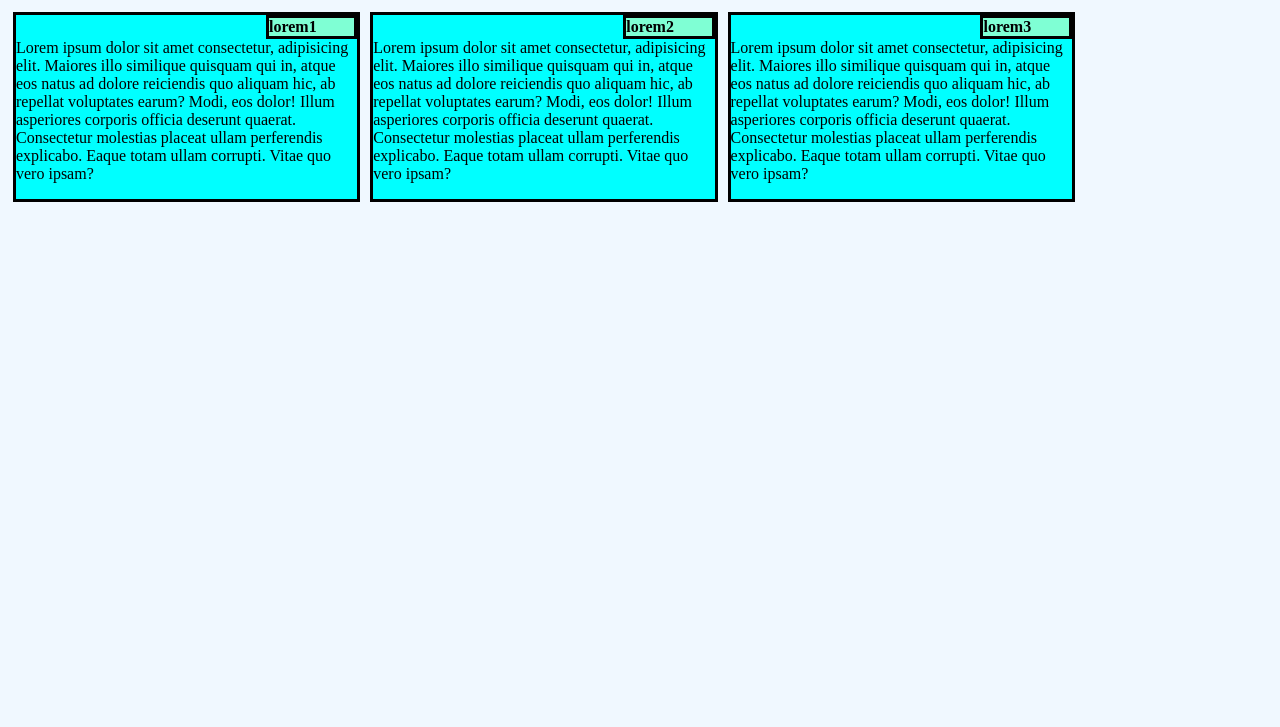
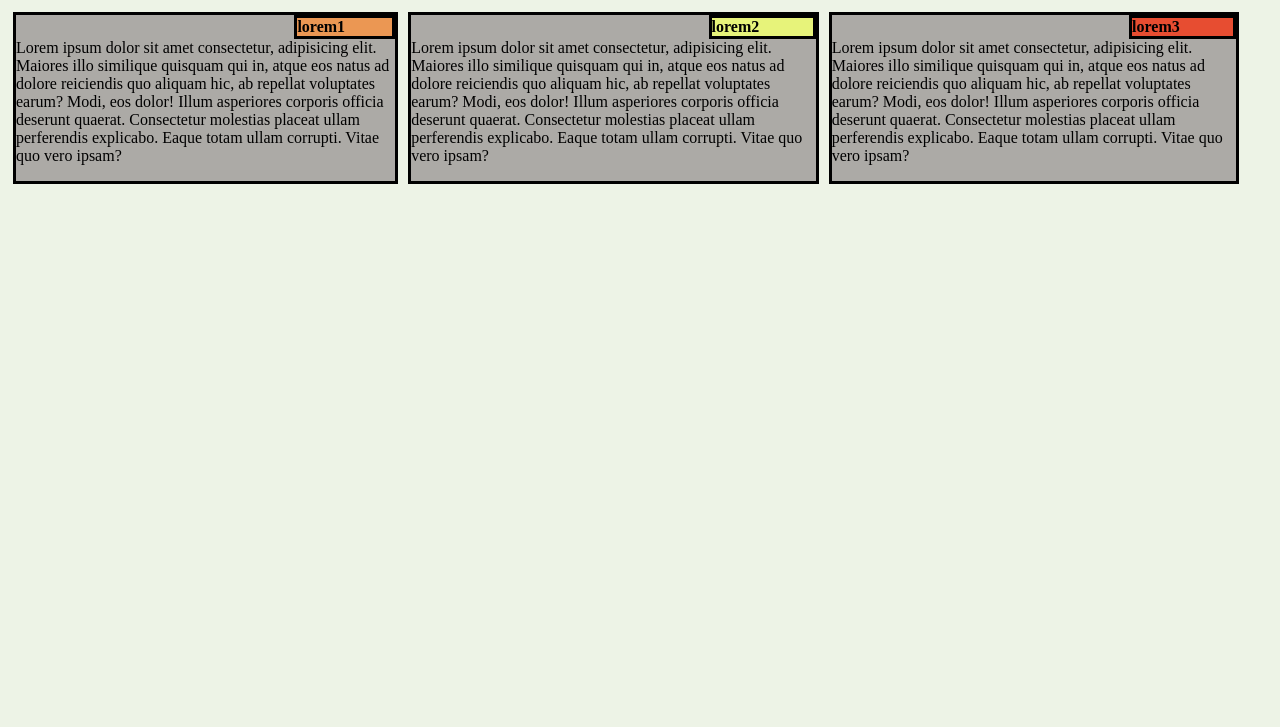
Before and after one commit to Udit763/assignmentCoursera, a plain HTML site: page index.html in a window 1280 px wide. Shown: the part 73-800 px from the top of the page. Drawn offline with Linux system fonts and the light colour scheme.

Commit message:
seventh commit

```diff
--- a/index.html
+++ b/index.html
@@ -7,64 +7,104 @@
     <title>Assignment solution</title>
     <style>
 body{
-    background-color: aliceblue;
+    background-color:rgb(237, 243, 230);
 }
 h1{
     text-align: center;
 }
 .box-1{
-    background-color: aqua;
+    background-color:rgba(151, 145, 145, 0.747);
     border:solid black;
-    width:90%;
+    width:32%;
     margin:5px;
+    float:left
 }
-h2{
+.box-2{
+    background-color:rgba(151, 145, 145, 0.747);
+    border:solid black;
+    width:32%;
+    margin:5px;
+    float:left;
+}
+.box-3{
+    background-color:rgba(151, 145, 145, 0.747);
+    border:solid black;
+    width:32%;
+    margin:5px;
+    float:left;
+}
+#b1{
     font-size: 100%;
     margin:0px;
     border:solid black;
     width:25%;
-    background-color: aquamarine;
+    background-color: rgb(235, 151, 83);
+    float:right;
+}
+#b2{
+    font-size: 100%;
+    margin:0px;
+    border:solid black;
+    width:25%;
+    background-color: rgb(231, 77, 49);
+    float:right;
+}
+#b3{
+    font-size: 100%;
+    margin:0px;
+    border:solid black;
+    width:25%;
+    background-color: rgb(231, 243, 122);
     float:right;
 }
 p{
     clear:right;
 }
-.container{
-    padding:0px;
-    width:90%;
 
-}
 @media(min-width: 950px) and (max-width:1299px){
 
 .box-1{
-    float:left;
     width:30%;
 }
 }
-@media(min-width:500px) and (max-width:949px){
+@media(min-width:700px) and (max-width:949px){
     .box-1{
-        float:left;
-        width:40%;
-
+        width:45%;
+    }
+    .box-2{
+        width:45%;
+    }
+    .box-3{
+        width:90%;
+    }
+}
+@media(max-width:699px){
+    .box-1{
+        width:90%;
+    }
+    .box-2{
+        width:90%;
+    }
+    .box-3{
+        width:90%;
     }
 }
     </style>
 </head>
 <body>
     <h1>our menu</h1>
-    <div class="container">
         <div class="box-1">
-             <h2>lorem1</h2>
+             <h2 id="b1">lorem1</h2>
              <p>Lorem ipsum dolor sit amet consectetur, adipisicing elit. Maiores illo similique quisquam qui in, atque eos natus ad dolore reiciendis quo aliquam hic, ab repellat voluptates earum? Modi, eos dolor! Illum asperiores corporis officia deserunt quaerat. Consectetur molestias placeat ullam perferendis explicabo. Eaque totam ullam corrupti. Vitae quo vero ipsam?</p>
         </div>
-        <div class ="box-1">
-            <h2>lorem2</h2>
+        <div class ="box-2">
+            <h2 id ="b3">lorem2</h2>
              <p>Lorem ipsum dolor sit amet consectetur, adipisicing elit. Maiores illo similique quisquam qui in, atque eos natus ad dolore reiciendis quo aliquam hic, ab repellat voluptates earum? Modi, eos dolor! Illum asperiores corporis officia deserunt quaerat. Consectetur molestias placeat ullam perferendis explicabo. Eaque totam ullam corrupti. Vitae quo vero ipsam?</p>
         </div>
-        <div class ="box-1">
-            <h2>lorem3</h2>
+        <div class ="box-3">
+            <h2 id="b2">lorem3</h2>
              <p>Lorem ipsum dolor sit amet consectetur, adipisicing elit. Maiores illo similique quisquam qui in, atque eos natus ad dolore reiciendis quo aliquam hic, ab repellat voluptates earum? Modi, eos dolor! Illum asperiores corporis officia deserunt quaerat. Consectetur molestias placeat ullam perferendis explicabo. Eaque totam ullam corrupti. Vitae quo vero ipsam?</p>
         </div>
-    </div>
+
 </body>
 </html>
```
